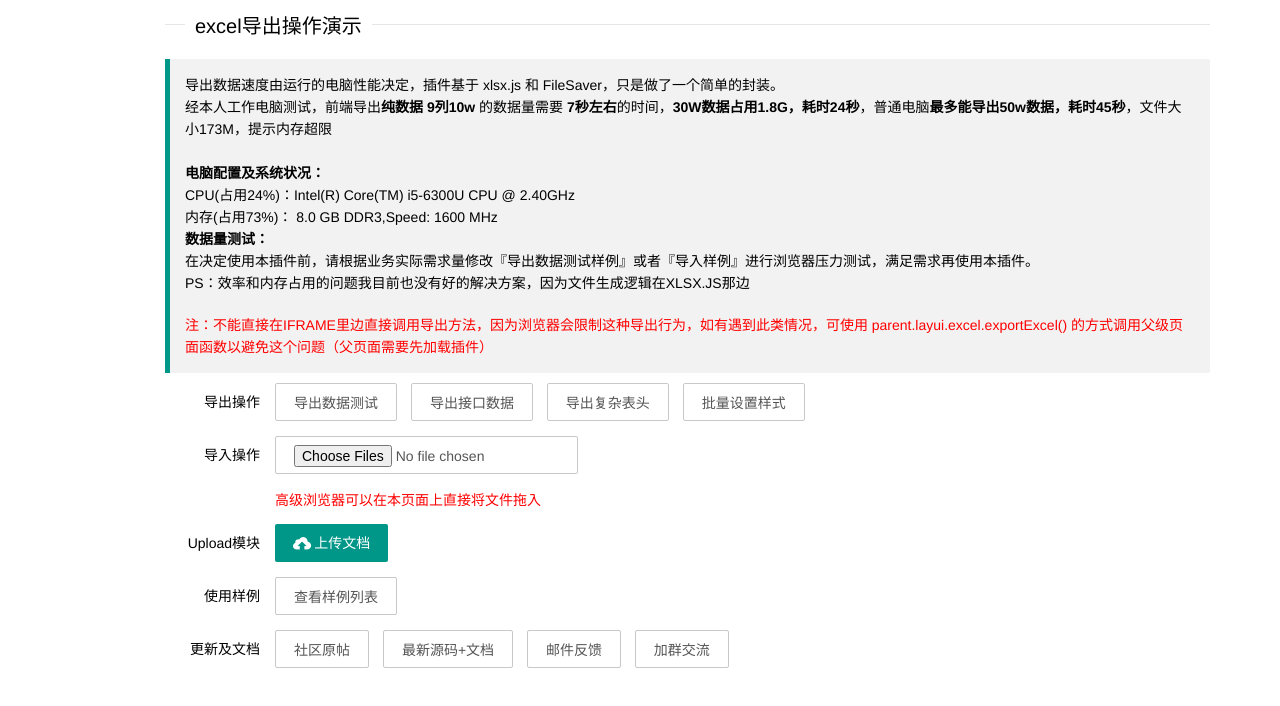
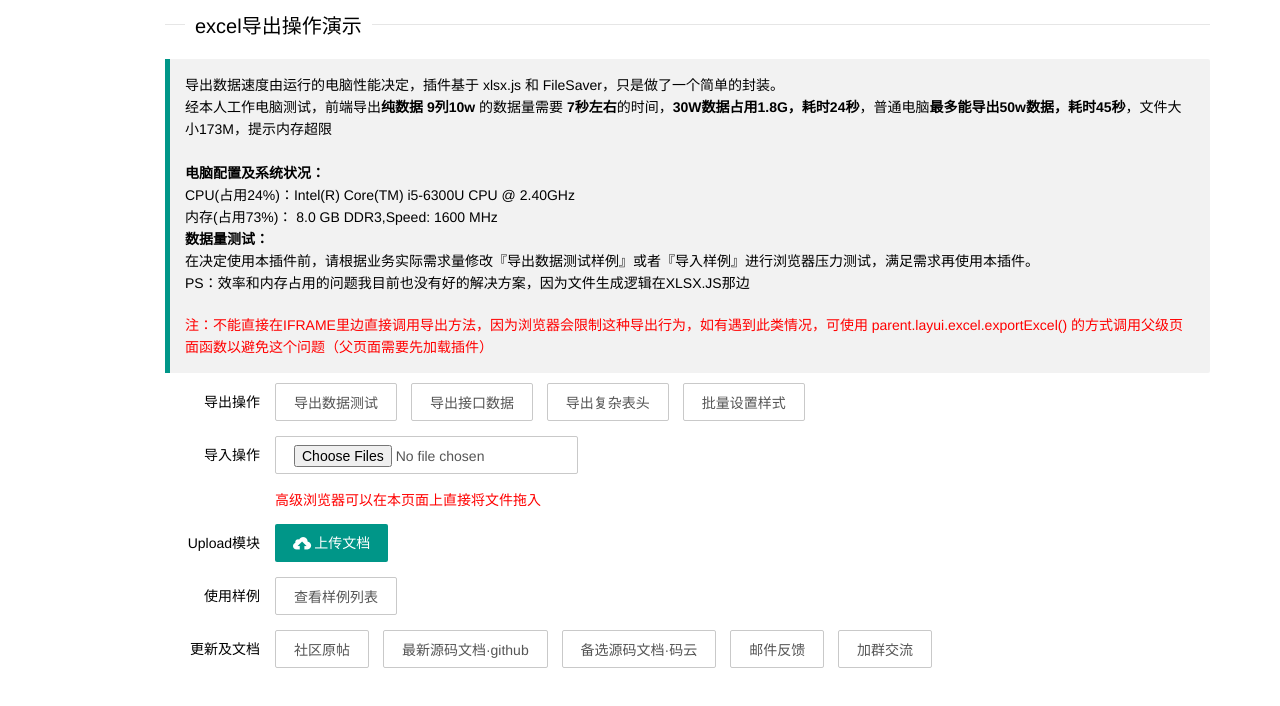
Before and after one commit to wangerzi/layui-excel, a website: page index.html in a window 1280 px wide. Drawn offline with Linux system fonts and the light colour scheme.

Commit message:
fix:码云链接

```diff
--- a/index.html
+++ b/index.html
@@ -74,7 +74,8 @@
 					<div class="layui-form-label">更新及文档</div>
 					<div class="layui-form-block">
 						<a class="layui-btn layui-btn-primary" target="_blank" href="https://fly.layui.com/jie/46036/">社区原帖</a>
-						<a class="layui-btn layui-btn-primary" target="_blank" href="https://github.com/wangerzi/layui-excel">最新源码+文档</a>
+						<a class="layui-btn layui-btn-primary" target="_blank" href="https://github.com/wangerzi/layui-excel">最新源码文档·github</a>
+						<a class="layui-btn layui-btn-primary" target="_blank" href="https://gitee.com/wangerzi/layui-excel">备选源码文档·码云</a>
 						<a class="layui-btn layui-btn-primary" target="_blank" href="http://mail.qq.com/cgi-bin/qm_share?t=qm_mailme&email=zfT5_fv19fn1-428vOOuoqA">邮件反馈</a>
 						<button type="button" class="layui-btn layui-btn-primary" onclick="groupAdd()">加群交流</button>
 					</div>
```
Also changed, not shown: README.md.
